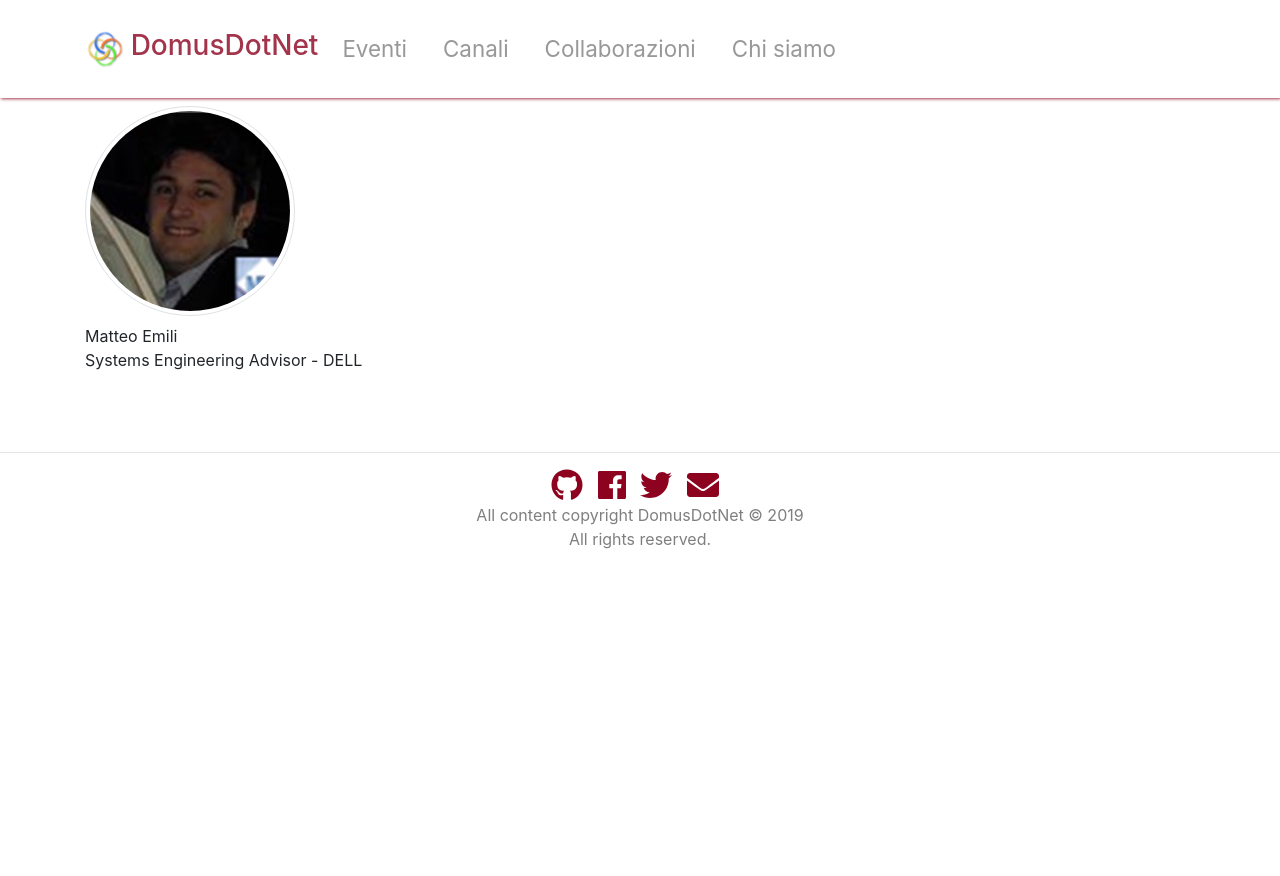
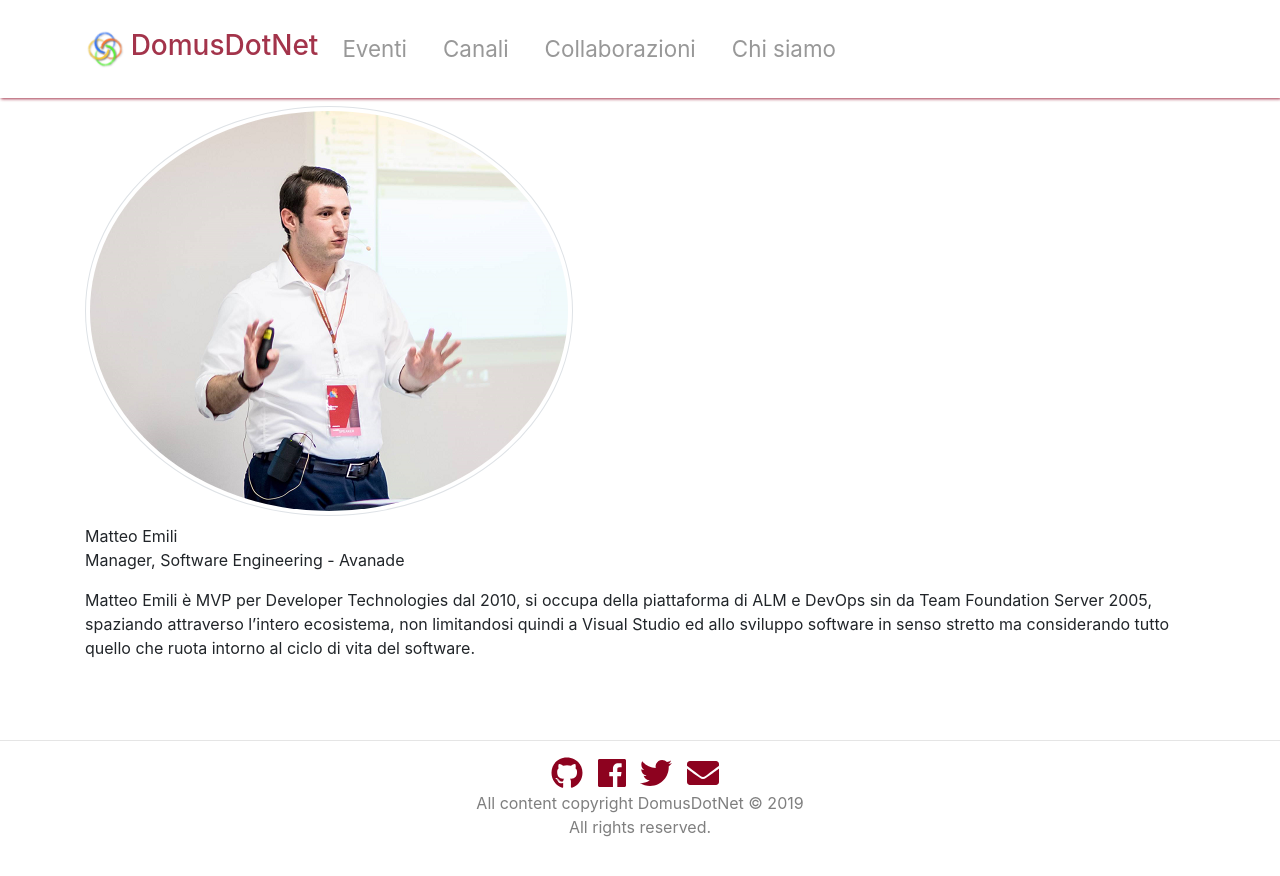
Before and after one commit to DomusDotNet/domusdotnet.github.io, a Jekyll site: the page built from _staff_members/emili_matteo.md, in a window 1280 px wide. Shown: the top 876 px of the page. Built offline with Jekyll 4.4.1, drawn with Linux system fonts in a browser that asks for light colours; nearby versions of some CDN libraries.

Commit message:
informazioni personali

```diff
--- a/_staff_members/emili_matteo.md
+++ b/_staff_members/emili_matteo.md
@@ -1,13 +1,13 @@
 ---
 layout: staff_member
 name: Matteo Emili
-position: Systems Engineering Advisor
-company: DELL
+position: Manager, Software Engineering
+company: Avanade
 image: m_emili
 url: https://uk.linkedin.com/in/matteoemili/it
-twitter: nil
-github: nil
+twitter: MattVSTS
+github: MattVSTS
 role: staff
 co-founder: true
 ---
-<!-- Da inserire -->
+Matteo Emili è MVP per Developer Technologies dal 2010, si occupa della piattaforma di ALM e DevOps sin da Team Foundation Server 2005, spaziando attraverso l'intero ecosistema, non limitandosi quindi a Visual Studio ed allo sviluppo software in senso stretto ma considerando tutto quello che ruota intorno al ciclo di vita del software.
```
Also changed, not shown: assets/images/staff_images/m_emili.png.
